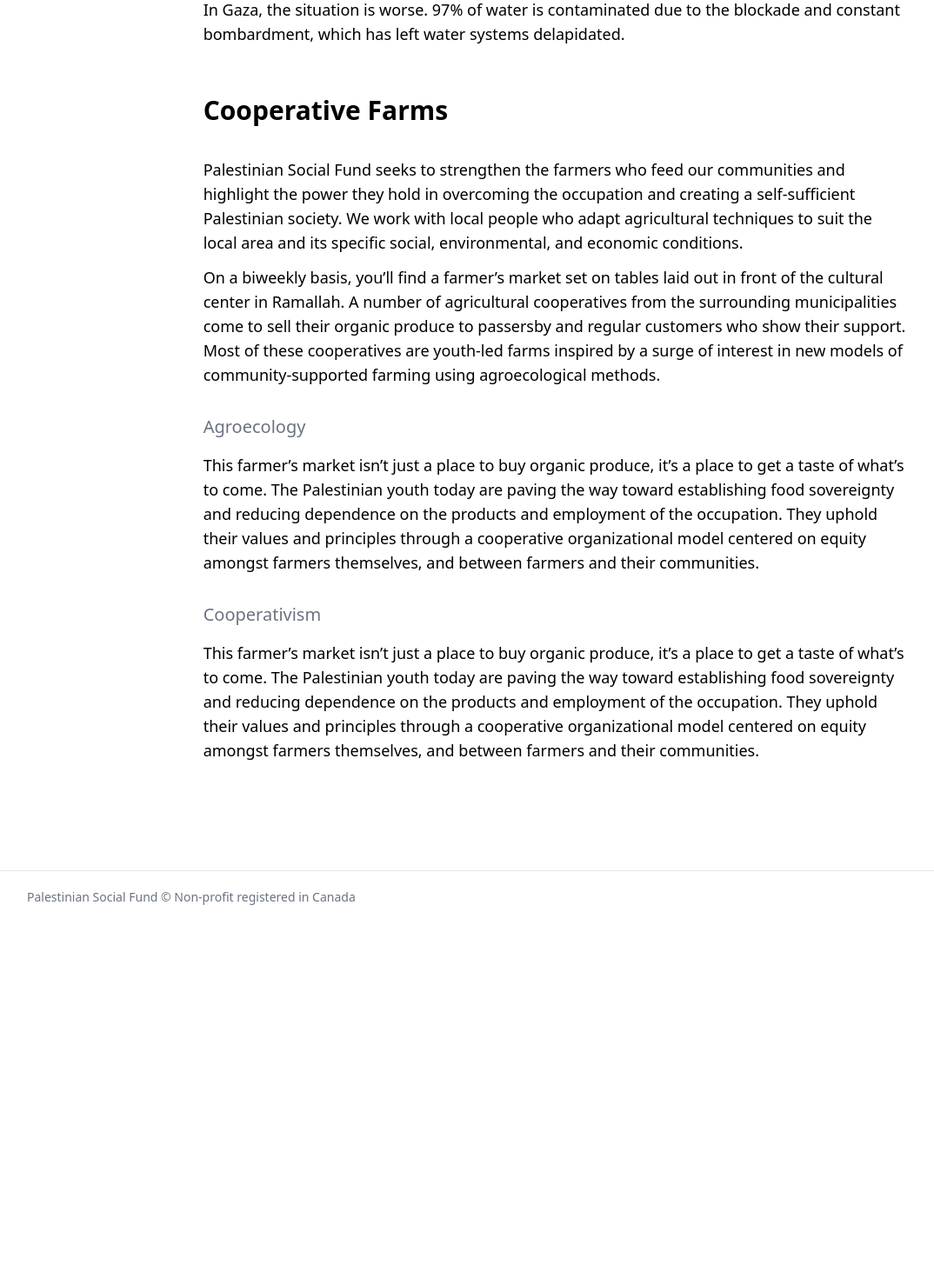
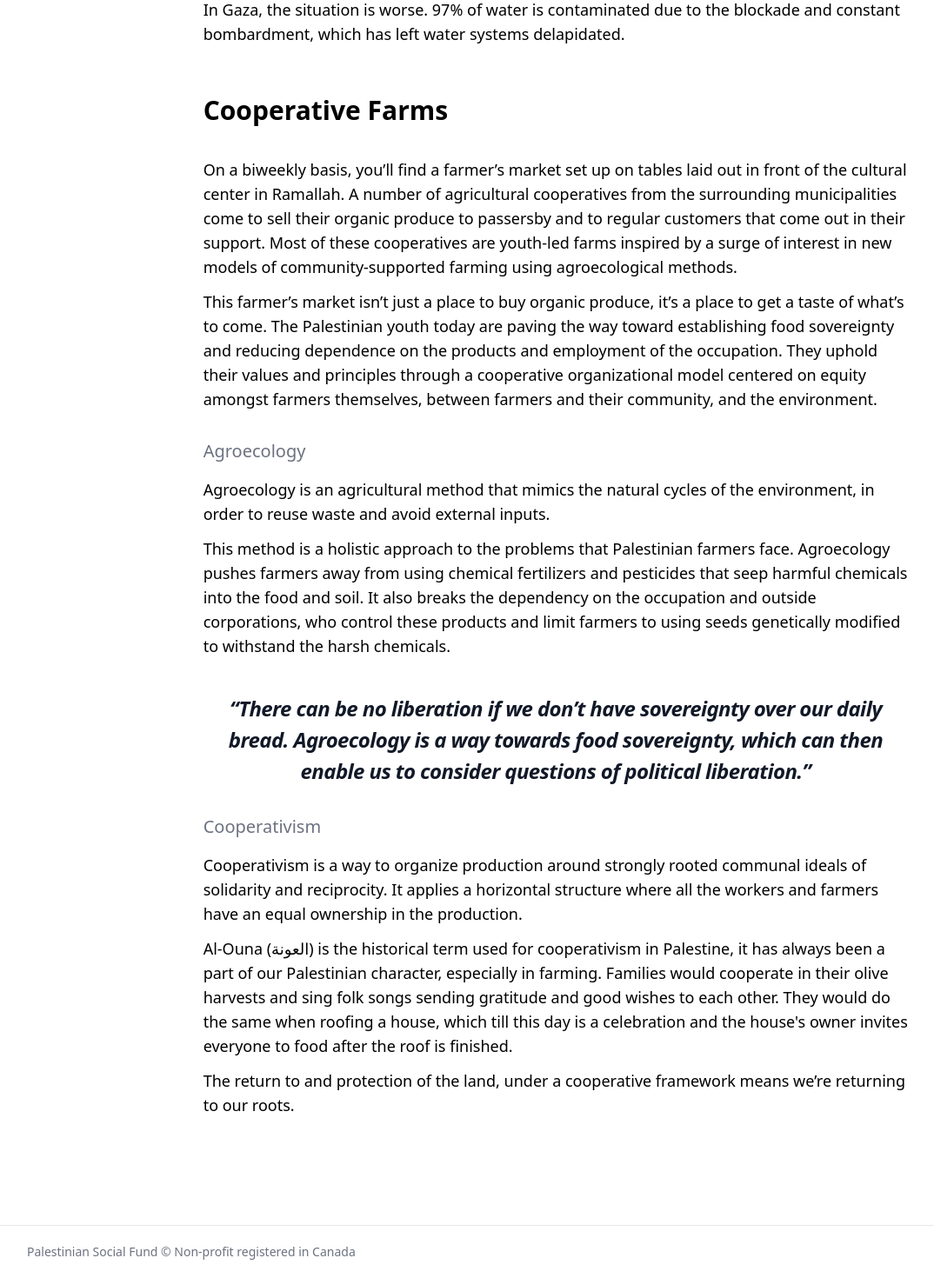
Before and after one commit to psfund/palestiniansocialfund.com, a Next.js app: page /pamphlet in a window 1280 px wide. Shown: the part 2283-3753 px from the top of the page at 87% size, without its empty margins (1-1075 px from the left). Before the commit the page ends 3345 px from the top, so only its background shows below. Built offline with nearby package versions, Linux system fonts and the light colour scheme; what tailwindcss-rtl would draw is missing.

Commit message:
add coop farming section

```diff
--- a/src/pages/pamphlet.js
+++ b/src/pages/pamphlet.js
@@ -255,21 +255,24 @@
             </h1>
             <div className="text-lg">
               <p className="mb-3">
-                Palestinian Social Fund seeks to strengthen the farmers who feed
-                our communities and highlight the power they hold in overcoming
-                the occupation and creating a self-sufficient Palestinian
-                society. We work with local people who adapt agricultural
-                techniques to suit the local area and its specific social,
-                environmental, and economic conditions.
+                On a biweekly basis, you’ll find a farmer’s market set up on
+                tables laid out in front of the cultural center in Ramallah. A
+                number of agricultural cooperatives from the surrounding
+                municipalities come to sell their organic produce to passersby
+                and to regular customers that come out in their support. Most of
+                these cooperatives are youth-led farms inspired by a surge of
+                interest in new models of community-supported farming using
+                agroecological methods.
               </p>
               <p className="mb-3">
-                On a biweekly basis, you’ll find a farmer’s market set on tables
-                laid out in front of the cultural center in Ramallah. A number
-                of agricultural cooperatives from the surrounding municipalities
-                come to sell their organic produce to passersby and regular
-                customers who show their support. Most of these cooperatives are
-                youth-led farms inspired by a surge of interest in new models of
-                community-supported farming using agroecological methods.
+                This farmer’s market isn’t just a place to buy organic produce,
+                it’s a place to get a taste of what’s to come. The Palestinian
+                youth today are paving the way toward establishing food
+                sovereignty and reducing dependence on the products and
+                employment of the occupation. They uphold their values and
+                principles through a cooperative organizational model centered
+                on equity amongst farmers themselves, between farmers and their
+                community, and the environment.
               </p>
             </div>
 
@@ -278,15 +281,27 @@
             </h2>
             <div className="text-lg">
               <p className="mb-3">
-                This farmer’s market isn’t just a place to buy organic produce,
-                it’s a place to get a taste of what’s to come. The Palestinian
-                youth today are paving the way toward establishing food
-                sovereignty and reducing dependence on the products and
-                employment of the occupation. They uphold their values and
-                principles through a cooperative organizational model centered
-                on equity amongst farmers themselves, and between farmers and
-                their communities.
+                Agroecology is an agricultural method that mimics the natural
+                cycles of the environment, in order to reuse waste and avoid
+                external inputs.
               </p>
+              <p className="mb-3">
+                This method is a holistic approach to the problems that
+                Palestinian farmers face. Agroecology pushes farmers away from
+                using chemical fertilizers and pesticides that seep harmful
+                chemicals into the food and soil. It also breaks the dependency
+                on the occupation and outside corporations, who control these
+                products and limit farmers to using seeds genetically modified
+                to withstand the harsh chemicals.
+              </p>
+              <blockquote className="mt-10 text-xl text-center font-semibold leading-8 tracking-tight text-gray-900 sm:text-2xl sm:leading-9">
+                <i>
+                  “There can be no liberation if we don’t have sovereignty over
+                  our daily bread. Agroecology is a way towards food
+                  sovereignty, which can then enable us to consider questions of
+                  political liberation.”
+                </i>
+              </blockquote>
             </div>
 
             <h2 className="mt-8 mb-4 text-xl font-medium text-gray-500">
@@ -294,14 +309,23 @@
             </h2>
             <div className="text-lg">
               <p className="mb-3">
-                This farmer’s market isn’t just a place to buy organic produce,
-                it’s a place to get a taste of what’s to come. The Palestinian
-                youth today are paving the way toward establishing food
-                sovereignty and reducing dependence on the products and
-                employment of the occupation. They uphold their values and
-                principles through a cooperative organizational model centered
-                on equity amongst farmers themselves, and between farmers and
-                their communities.
+                Cooperativism is a way to organize production around strongly
+                rooted communal ideals of solidarity and reciprocity. It applies
+                a horizontal structure where all the workers and farmers have an
+                equal ownership in the production.
+              </p>
+              <p className="mb-3">
+                Al-Ouna (العونة) is the historical term used for cooperativism
+                in Palestine, it has always been a part of our Palestinian
+                character, especially in farming. Families would cooperate in
+                their olive harvests and sing folk songs sending gratitude and
+                good wishes to each other. They would do the same when roofing a
+                house, which till this day is a celebration and the house's
+                owner invites everyone to food after the roof is finished.
+              </p>
+              <p className="mb-3">
+                The return to and protection of the land, under a cooperative
+                framework means we’re returning to our roots.
               </p>
             </div>
           </div>
```
